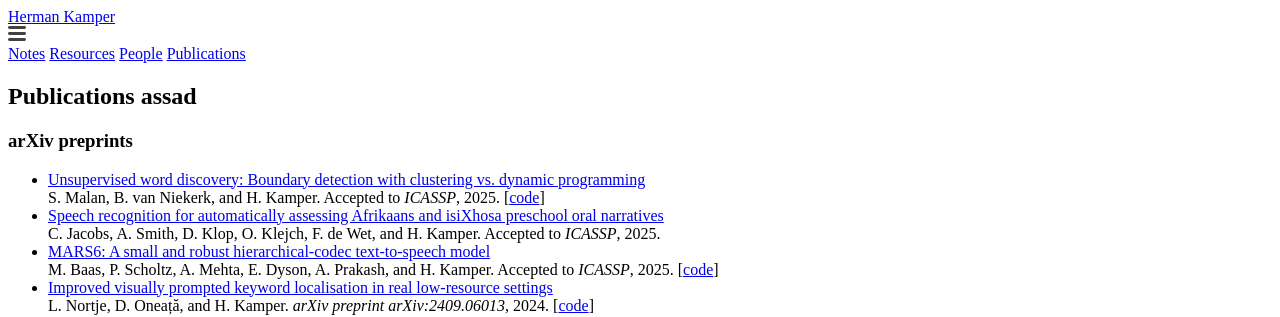
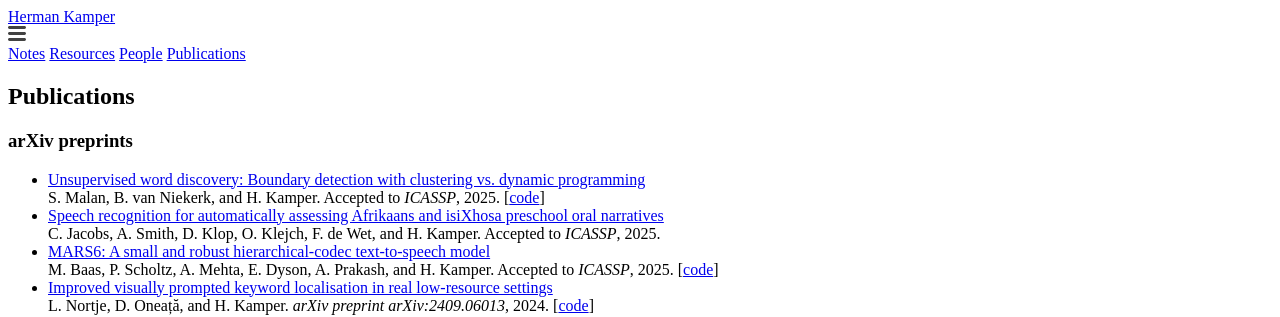
Before and after one commit to kamperh/kamperh.github.io, a Jekyll site: the page built from publications.md, in a window 1280 px wide and 900 px high. Shown: the top 317 px of the window. Built offline with Jekyll 4.4.1, drawn with Linux system fonts in a browser that asks for light colours; a style sheet for code colours, icons or effects is not loaded.

Commit message:
Update publications.md

```diff
--- a/publications.md
+++ b/publications.md
@@ -6,7 +6,7 @@ order: 5
 ---
 
 
-# Publications assad
+# Publications
 
 ### arXiv preprints
 
```
